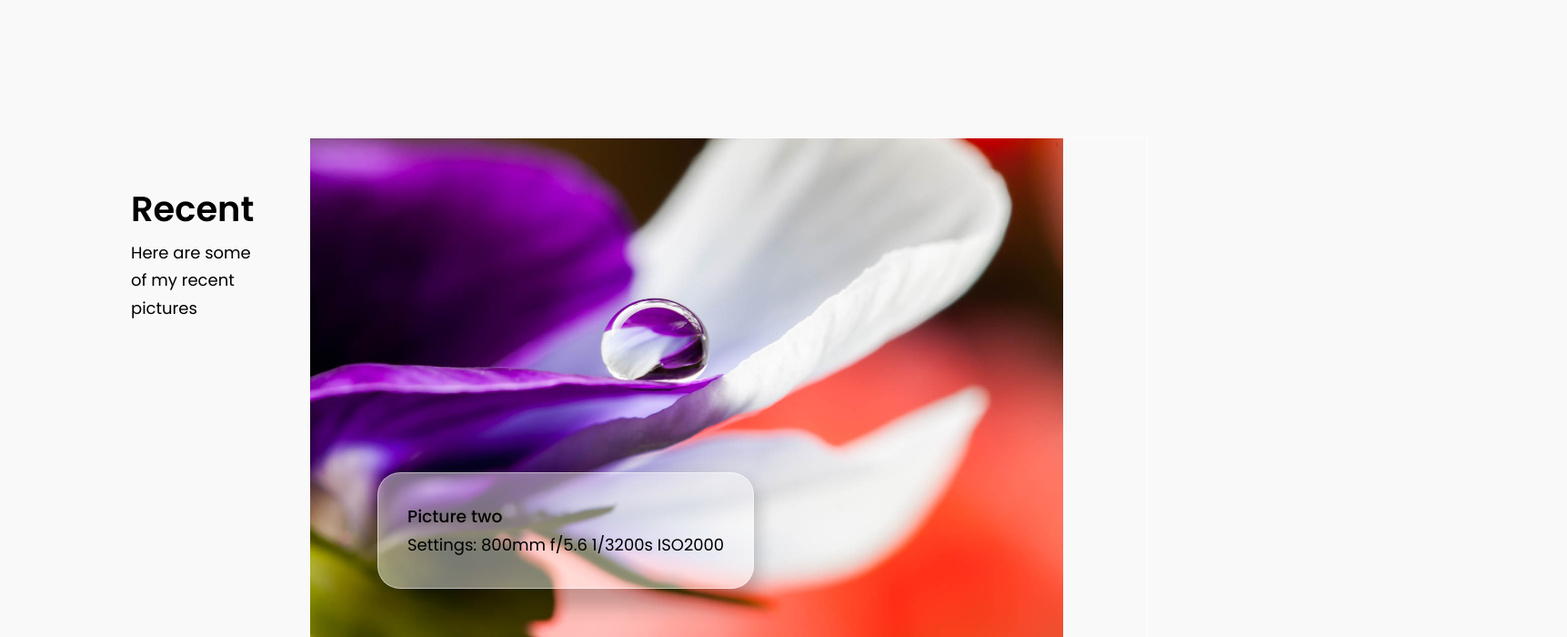
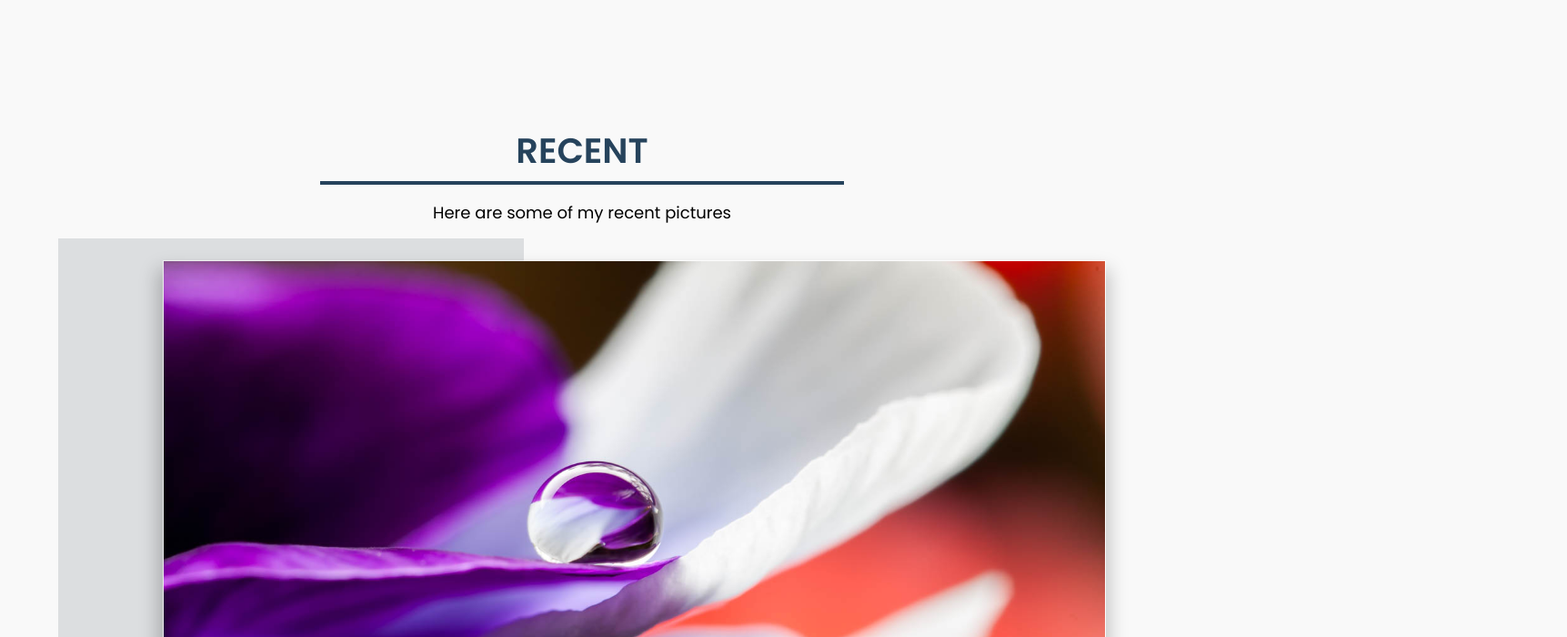
Before and after one commit to jarisokka/photography-portfolio, a React (Create React App) app: page / in a window 1280 px wide. Shown: the part 880-1580 px from the top of the page at 91% size, 1723 px wide, since content can reach past the window. Built offline with nearby package versions, Linux system fonts and the light colour scheme.

Commit message:
Fix css styles and add About section

```diff
--- a/src/components/about/About.css
+++ b/src/components/about/About.css
@@ -0,0 +1,26 @@
+.about-wrapper {
+  display: grid;
+  grid-template-columns: 65% 20%;
+
+}
+
+.profile {
+  align-self: center;
+  padding: 4rem;
+
+  background-color: var(--color-primary);
+}
+
+.profile img {
+  object-fit: cover;
+  width: 350px;
+  height: 450px;
+  box-shadow: var(--shadow);
+}
+
+.about-desc {
+  width: 90%;
+  background-color: white;
+  padding: 2rem;
+  box-shadow: var(--shadow);
+}
--- a/src/components/about/About.js
+++ b/src/components/about/About.js
@@ -1,11 +1,32 @@
 import './About.css'
+import profile from '../../assets/images/profiili.jpg'
 
 const About = () => {
   return (
     <section id='about'>
       <div className='container'>
-        <h2>About</h2>
-        <p>Lorem ipsum dolor sit amet, consectetur adipiscing elit. Curabitur eu metus sed sem malesuada aliquam ac nec risus. Proin id odio nec ligula bibendum consequat. In est elit, tristique non mauris tempor, finibus fringilla mi. Pellentesque blandit ac mauris eu volutpat. In lobortis nisl vel congue facilisis. Pellentesque ultricies turpis leo, et consectetur massa dictum non. Vivamus mattis commodo elit, in hendrerit dolor mattis sit amet. Sed iaculis diam a rhoncus volutpat. Integer vel varius augue. Maecenas sollicitudin, est in finibus semper, justo enim malesuada lectus, at dictum nibh enim et urna. Fusce pulvinar enim id arcu varius dignissim. Praesent vel felis lectus. Nullam volutpat quam mi, non convallis quam mattis aliquet.</p>
+        <div className='title'>
+          <h2>About</h2>
+          <hr></hr>
+          <p>Get to know me</p>
+        </div>
+        <div className='about-wrapper'>
+          <div className='about-desc'>
+          <p>I am a Finland based amateur photographer and an entrepreneur.</p>
+          <br></br>
+          <p>Photography has long been a passion of mine. Since I picked up my first SLR camera, I was hooked and I`ve been learning about capturing light ever since.</p>
+          <br></br>
+          <p>I love to spend my time out in the woods, attempting to capture that special moment in time. While I love to travel, most of my pictures are from my beautiful home country. There is something truly special about Finnish nature and the quality of light.</p>
+          <br></br>
+          <p>I have a particular passion for landscape and wildlife photography, but I don`t limit myself  to these categories and will photograph anything interesting that captures my attention.
+  As a self-taught photographer, I challenge myself to learn new things and continually strive to improve my talent. I am always seeking out the best lighting conditions and new interesting places. Along with lighting and the environment, I pay close attention to technical settings.</p>
+          <br></br>
+          <p>I am a Canon user and my current camera is Canon 5D Mark IV. I respect sturdy tipods like Manfrotto 055 and use mostly Canon L series lenses. If you have any queries relating to my work, please don`t hesitate to contact me. I am also open for collaborations and work offers.</p>
+          </div>
+          <div className='profile'>
+            <img src={profile} alt='profile'/>
+          </div>
+        </div>
       </div>
     </section>
   )
--- a/src/components/gallery/Gallery.css
+++ b/src/components/gallery/Gallery.css
@@ -46,7 +46,7 @@
   background: white;
   border: 1px solid var(--color-navigation-bg);
   padding: 1.5rem;
-  border-radius: 1.1rem 0 1.1rem 1.1rem;
+  /* border-radius: 1.1rem 0 1.1rem 1.1rem; */
   transform: translate(0, -50%);
   box-shadow: var(--shadow);
 }
--- a/src/components/gallery/Gallery.js
+++ b/src/components/gallery/Gallery.js
@@ -12,9 +12,13 @@ const Gallery = () => {
 
   return (
     <section id='gallery'>
+      <div className='background'>
       <div className='container'>
+        <div className='title'>
         <h2>Gallery</h2>
+        <hr></hr>
         <p>Praesent vel felis lectus. Nullam volutpat quam mi, non convallis quam mattis aliquet.</p>
+        </div>
         <div className='gallery-wrapper'>
         {galleryData.map(({id, coverimage, gategory, title, description, images}) => {
           return (
@@ -36,6 +40,7 @@ const Gallery = () => {
         </div>
         {showGallery && (<Show showGallery={showGallery} setShowGallery={setShowGallery}/>)}
       </div>
+      </div>
     </section>
   )
 }
--- a/src/components/gallery/Show.css
+++ b/src/components/gallery/Show.css
@@ -1,5 +1,5 @@
 .display {
-  display: flexbox;
+  display: block;
   position: fixed;
   padding-top: 3%;
   top: 0;
@@ -12,7 +12,9 @@
 .display img {
   display: block;
   max-width: 70%;
-  margin: 3.75rem auto;
+  margin-left: 15%;
+  margin-top: 4rem;
+  margin-bottom: 1rem;
   border: 2px solid var(--color-background);
 }
 
@@ -26,6 +28,7 @@
 }
 
 .all-images img {
+  object-fit: cover;
   width: 100px;
   height: 100px;
   margin: 0.5rem;
--- a/src/components/recent/Recent.css
+++ b/src/components/recent/Recent.css
@@ -1,33 +1,32 @@
 .recent-wrapper {
   display: grid;
-  grid-template-columns: 1fr 4fr;
-  grid-template-areas: 'left right';
 }
 
-.heading {
-  padding-left: 5rem;
-  padding-top: 4rem;
-  grid-area: left;
+.styiling {
+  position: absolute;
+  place-self: start;
+  background-color: var(--color-primary);
+  width: 40%;
+  height: 65%;
 }
 
 .recent {
-  grid-area: right;
-  position: relative;
-  padding-top: 1rem;
-  padding-bottom: 1rem;
-  left: 5%;
-  width: 100%;
+  margin-top: 1.5rem;
+  place-self: end;
+  width: 90%;
 }
 
 .recent img {
-  width: 90%;
+  display: block;
+  width: 100%;
+  object-fit: cover;
 }
 
 .slide {
   opacity: 0;
   transform: translateX(50%);
   transition: all 0.6s ease-in-out;
-  border: 1px solid var(--color-navigation-bg);
+  box-shadow: var(--shadow);
 }
 
 .current {
@@ -35,11 +34,12 @@
   transform: translateX(0%);
   transition: all 0.6s ease-in-out;
   border: 1px solid var(--color-navigation-bg);
+  box-shadow: var(--shadow);
 }
 
 .details {
   position: absolute;
-  left: 8%;
+  right: 8%;
   padding: 2rem;
   border-radius: 25px;
   background: var(--color-navigation-bg);
@@ -53,11 +53,11 @@
 @keyframes slide-up {
   0% {
     visibility: visible;
-    top: 85%
+    top: 95%
   }
   100% {
     visibility: visible;
-    top: 65%
+    top: 75%
   }
 
 }
--- a/src/components/recent/Recent.js
+++ b/src/components/recent/Recent.js
@@ -19,11 +19,13 @@ const Recent = () => {
   return (
     <section id='recent'>
       <div className='container'>
+        <div className='title'>
+          <h2>Recent</h2>
+          <hr></hr>
+          <p>Here are some of my recent pictures</p>
+        </div>
         <div className='recent-wrapper'>
-          <div className='heading'>
-            <h2>Recent</h2>
-            <p>Here are some of my recent pictures</p>
-          </div>
+          <div className='styiling'></div>
           <div className='recent'>
               {sliderData.map((data, index) => {
                 return (
--- a/src/index.css
+++ b/src/index.css
@@ -11,7 +11,7 @@
 }
 
 :root {
-  --color-primary: #0095ff;
+  --color-primary: rgba(191, 196, 199, 0.5);
   --color-primary-variant: rgba(77, 181, 255, 0.4);
   --color-secondary: #ff0000;
   --color-secondary-variant: rgba(223, 186, 176, 0.4);
@@ -45,9 +45,33 @@ html {
 
 
 /* ========= GENERAL STYLES ======= */
+.background {
+  background-color: var(--color-primary);
+}
+
 .container {
   width: var(--container-width-lg);
   margin: 0 auto;
+}
+
+.title {
+  display: flex;
+  justify-content: center;
+  align-items: center;
+  flex-direction: column;
+  padding-bottom: 0.8rem;
+  padding-top: 4rem;
+}
+
+.title h2 {
+  text-transform: uppercase;
+  color: var(--color-navigation-tx);
+}
+
+.title hr {
+  margin-bottom: 1rem;
+  border: 2px solid var(--color-navigation-tx);
+  width: 50%;
 }
 
 h1, h2, h3, h4, h5 {
@@ -71,8 +95,8 @@ p {
 
 
 section {
-  margin-top: 10rem;
-  /*min-height: 100vh; */
+  margin-top: 6rem;
+  min-height: 100vh;
 }
 
 
```
Also changed, not shown: src/assets/images/profiili.jpg (added), 1 other file (tests, documents, lock files or other folders).
